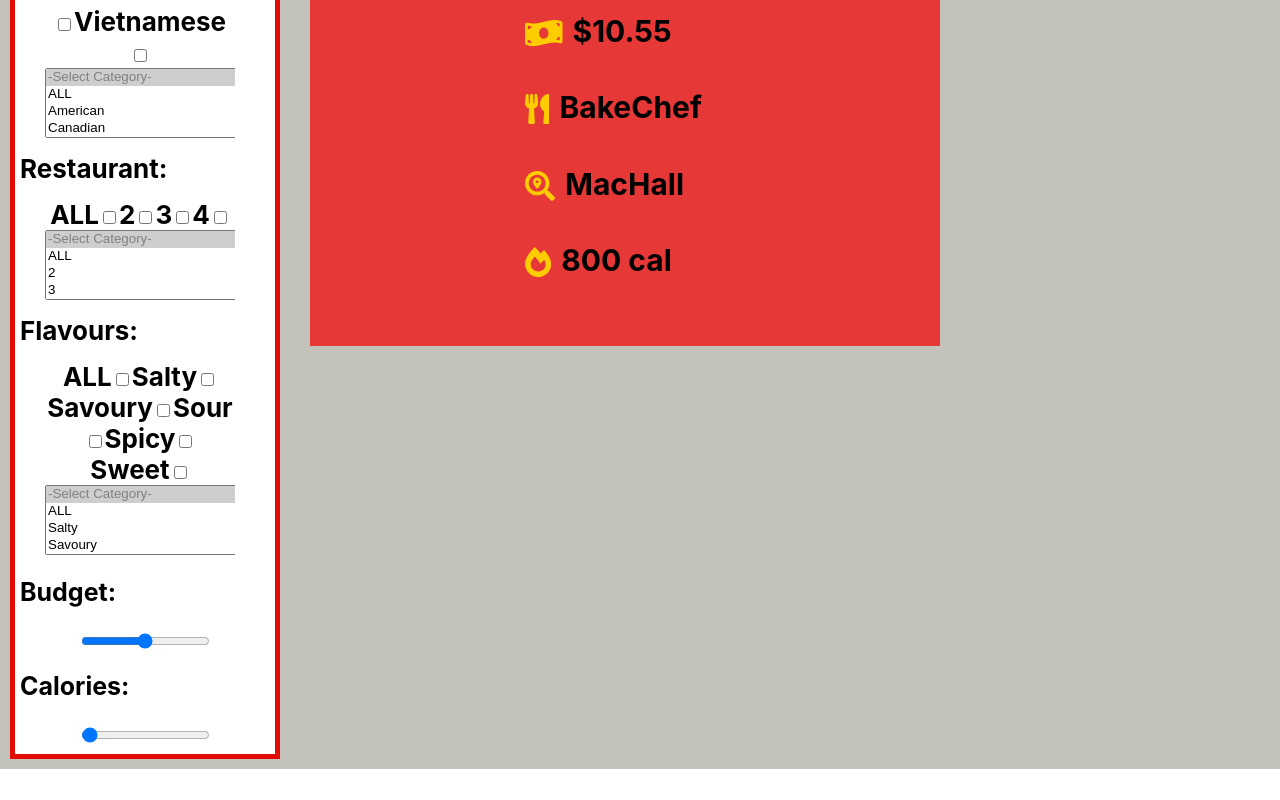
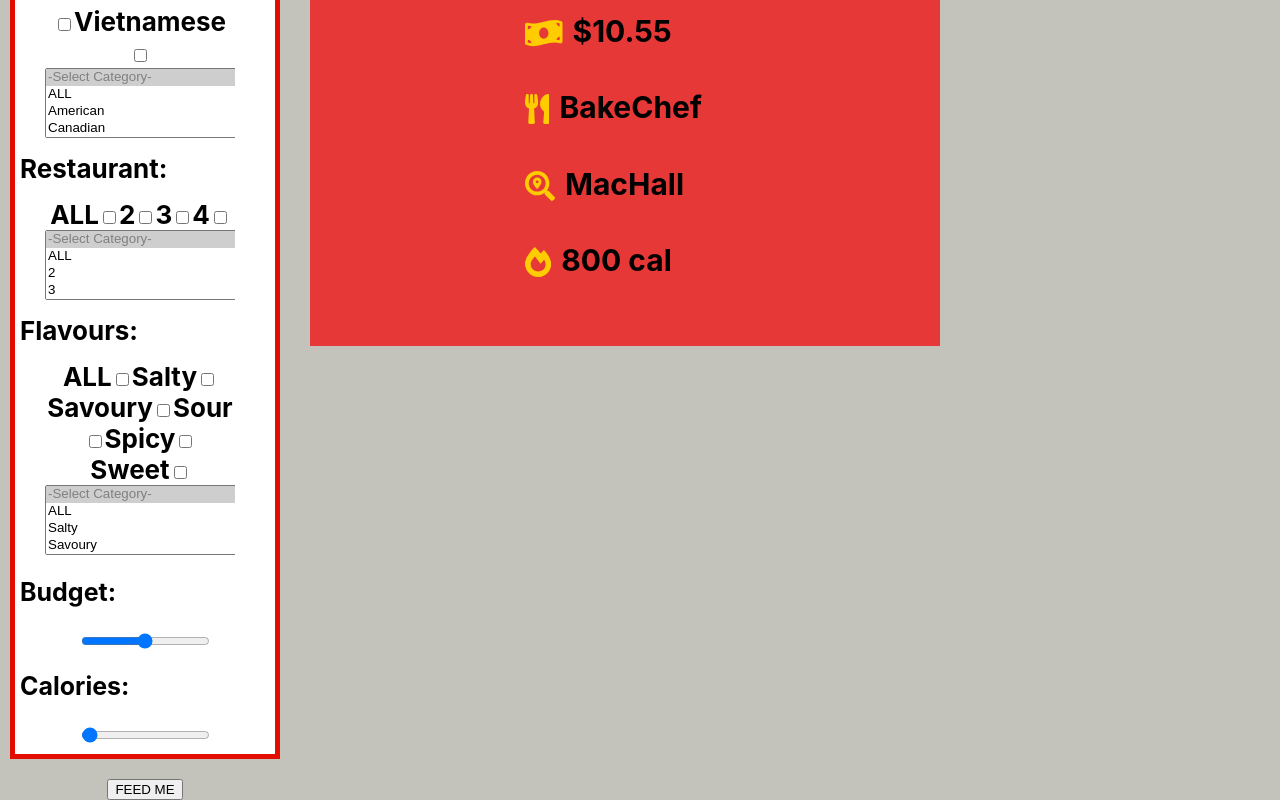
Before and after one commit to kaitlin31415/CalgaryHacksClient, a React (Create React App) app: page / in a window 1280 px wide. Shown: the part 1370-2170 px from the top of the page. Before the commit the page ends 2139 px from the top, so only its background shows below. Built offline with nearby package versions, Linux system fonts and the light colour scheme.

Commit message:
check Items state

```diff
--- a/src/components/CheckBoxContainer.js
+++ b/src/components/CheckBoxContainer.js
@@ -17,6 +17,7 @@
     const item = e.target.name;
     const isChecked = e.target.checked;
     this.setState(prevState => ({ checkedItems: prevState.checkedItems.set(item, isChecked) }));
+    console.log(this.state);
   }
 
   render() {
--- /dev/null
+++ b/src/components/FeedMeButton.js
@@ -0,0 +1,25 @@
+import React, { Component } from 'react';
+
+class FeedMeButton extends Component {
+    constructor(props) {
+      super(props);
+
+
+      // This binding is necessary to make `this` work in the callback
+      this.handleClick = this.handleClick.bind(this);
+    }
+
+    handleClick() {
+      console.log(this.state.checkedItems);
+    }
+
+    render() {
+      return (
+        <button onClick={this.handleClick}>
+          FEED ME
+        </button>
+      );
+    }
+  }
+
+  export default FeedMeButton;
--- a/src/components/home.js
+++ b/src/components/home.js
@@ -4,6 +4,7 @@
 import FunButton from './FunButton';
 import '../home.css';
 import Profile from './Profile';
+import FeedMeButton from './FeedMeButton';
 
 var dinoArtsIcon = require('../images/dinoArts.png');
 var dinoScienceIcon = require('../images/dinoScience.png');
@@ -54,6 +55,7 @@
 
         <div id="hfirst">
           <SearchBox></SearchBox>
+          <FeedMeButton />
         </div>
 
         <div id="hsecond">
```
